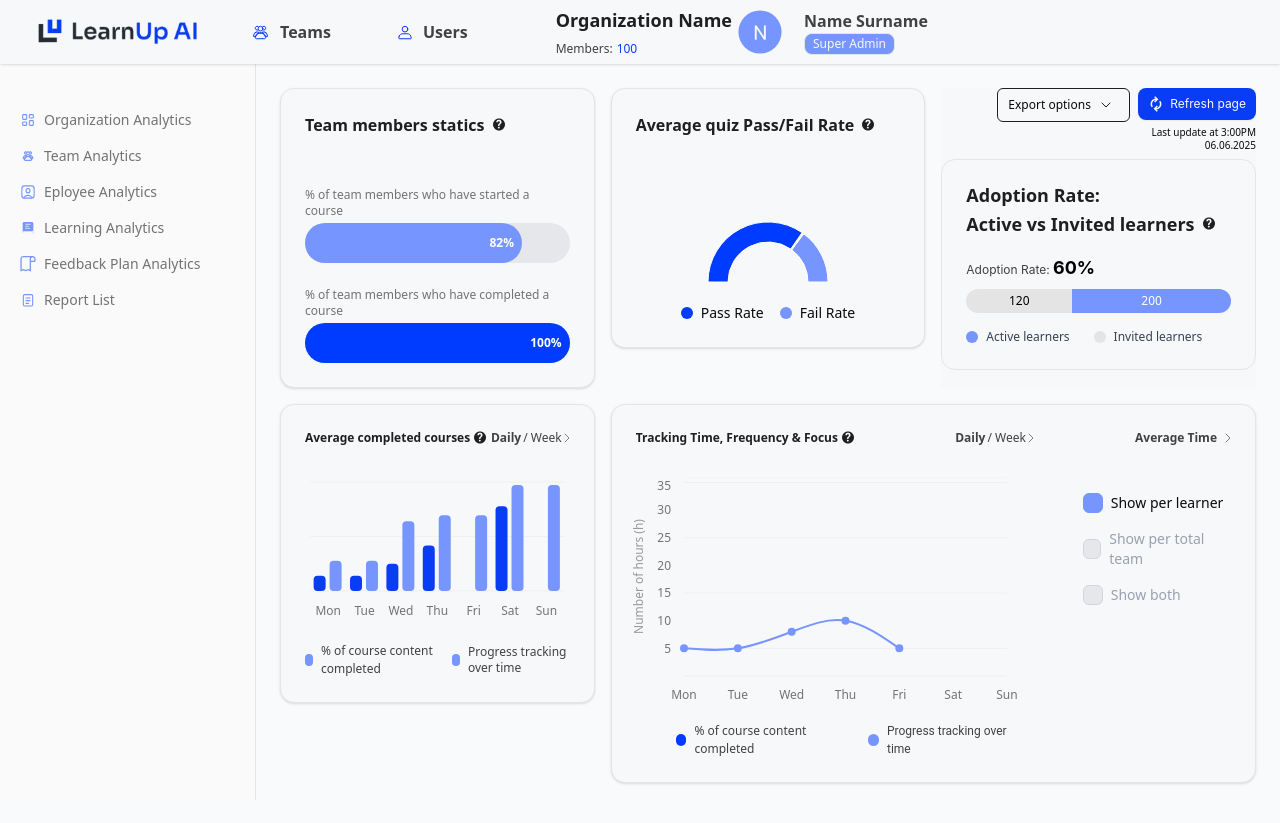
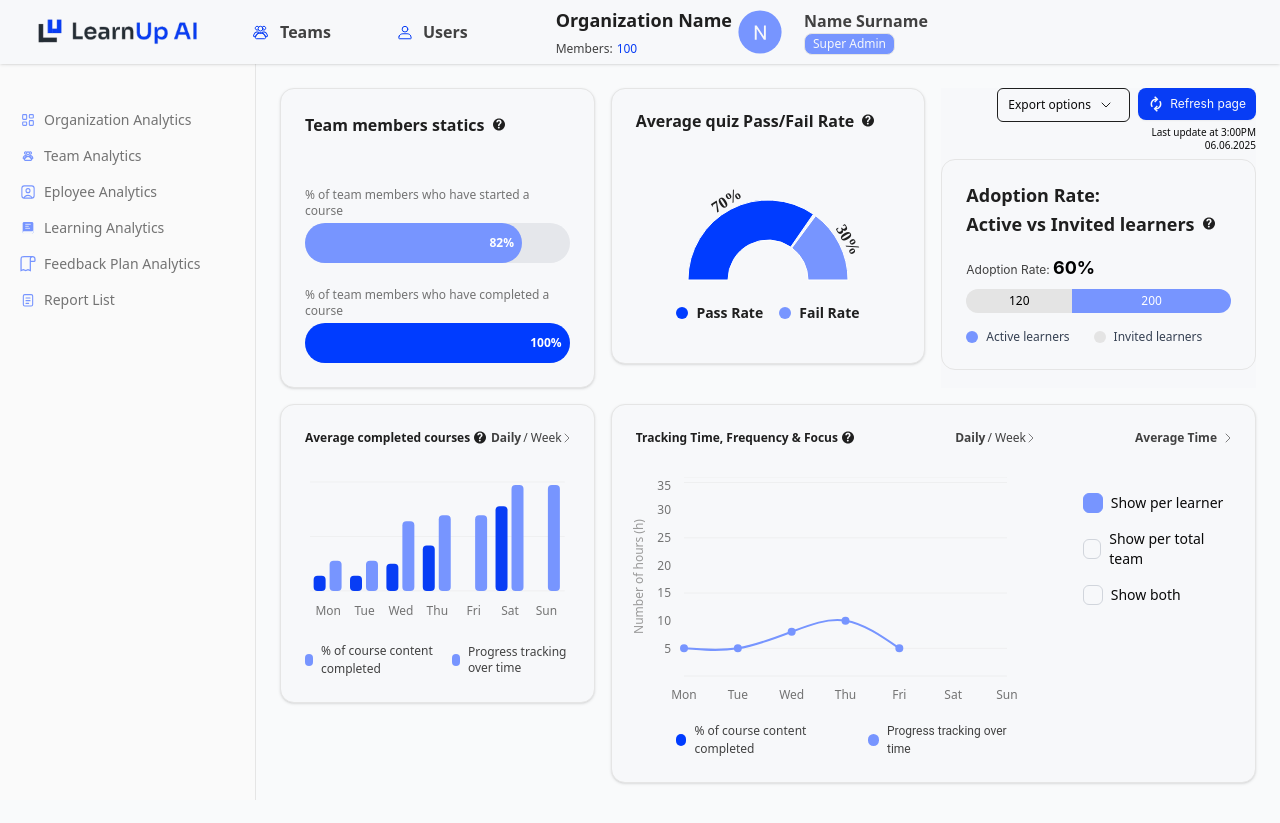
Before and after one commit to ehsanallahi/learnup-ai, a Next.js app: page / in a window 1280 px wide. Built offline with nearby package versions, Linux system fonts and the light colour scheme; a web font is replaced by a local one.

Commit message:
Fixed Pie Chart Percentage Labels

```diff
--- a/src/components/AdoptionRate.jsx
+++ b/src/components/AdoptionRate.jsx
@@ -30,27 +30,37 @@ export default function AdoptionRateCard() {
       </div>
     </DropdownMenuTrigger>
 
-    <DropdownMenuContent>
-      <DropdownMenuLabel className="text-xs font-inter">Select format:</DropdownMenuLabel>
+    <DropdownMenuContent className={'bg-[#F7F8FA] w-[180px] '}>
+      <DropdownMenuLabel className="text-xs font-inter">Select format :</DropdownMenuLabel>
       <DropdownMenuSeparator />
 
       {/* Instead of DropdownMenuItem, use div to prevent auto-close */}
-      <div className="pl-2.5 py-1">
-        <ToggleGroup variant="outline" type="multiple">
-          <ToggleGroupItem value="csv" aria-label="Toggle CSV">
-            <p className="text-sm font-normal font-inter">CSV</p>
-          </ToggleGroupItem>
+      <div className=" py-1 ">
+        <ToggleGroup variant="outline" type="multiple" className="flex ">
+  <ToggleGroupItem
+    value="csv"
+    aria-label="Toggle CSV"
+    className="w-[80px] data-[state=on]:bg-[#E4E4E4] data-[state=on]:text-[#414141]"
+  >
+    <p className="text-sm font-normal font-inter">CSV</p>
+  </ToggleGroupItem>
 
-          <ToggleGroupItem value="pdf" aria-label="Toggle PDF">
-            <p className="text-sm font-normal font-inter">PDF</p>
-          </ToggleGroupItem>
-        </ToggleGroup>
+  <ToggleGroupItem
+    value="pdf"
+    aria-label="Toggle PDF"
+    className="w-[80px] data-[state=on]:bg-[#E4E4E4] data-[state=on]:text-[#414141]"
+  >
+    <p className="text-sm font-normal font-inter">PDF</p>
+  </ToggleGroupItem>
+</ToggleGroup>
+
+
       </div>
 
       {/* Only Export button should close the menu */}
       <DropdownMenuItem className="justify-center">
         <Button
-          className="bg-[#083DF5]"
+          className="bg-[#083DF5] w-full h-10"
           onClick={() => {
             // Perform export here
             // Dropdown will auto-close
--- a/src/components/charts/AverageQuizRate.jsx
+++ b/src/components/charts/AverageQuizRate.jsx
@@ -6,7 +6,7 @@ import {
   CardTitle,
   CardContent,
 } from "@/components/ui/card"
-import { PieChart, Pie, Cell, Label } from "recharts"
+import { PieChart, Pie, Cell } from "recharts"
 import ToolTip from "../ToolTip"
 
 const data = [
@@ -16,50 +16,77 @@ const data = [
 
 const COLORS = ["#003CFF", "#7795FF"]
 
+//  Custom straight labels (not curved)
+const renderCustomLabel = ({ cx, cy, midAngle, outerRadius, index }) => {
+  const RADIAN = Math.PI / 180
+  const radius = outerRadius + 10
+  const x = cx + radius * Math.cos(-midAngle * RADIAN)
+  const y = cy + radius * Math.sin(-midAngle * RADIAN)
+
+  // Slight rotation logic (you can adjust angle factor)
+  const angle = -midAngle + (midAngle > 90 ? 85 : 86)
+
+  return (
+    <text
+      x={x}
+      y={y}
+      fill="#1F1F1F"
+      textAnchor="middle"
+      dominantBaseline="central"
+      fontSize={16}
+      fontWeight={600}
+      fontFamily="Sora"
+      transform={`rotate(${angle}, ${x}, ${y})`}
+    >
+      {`${data[index].value}%`}
+    </text>
+  )
+}
+
+
 export function AverageQuizRate() {
   return (
-    <Card className={'bg-[#f7f8fa]'}>
+    <Card className="bg-[#f7f8fa]">
       <CardHeader>
         <CardTitle>
           <div className="flex items-center">
-            <span className="text-base font-semibold text-[#1F1F1F] pr-2">Average quiz Pass/Fail Rate</span>
+            <span className="text-base font-sora font-semibold leading-none text-[#1F1F1F] pr-2">
+              Average quiz Pass/Fail Rate
+            </span>
             <ToolTip text="Average quiz Pass/Fail Rate Information" />
           </div>
         </CardTitle>
       </CardHeader>
 
-      <CardContent className="flex flex-col items-center justify-center">
-        <PieChart width={200} height={120}>
+      <CardContent className="flex flex-col items-center justify-center py-4">
+        <PieChart width={220} height={120}>
           <Pie
             data={data}
             cx="50%"
-            cy="100%"
+            cy={100}
             startAngle={180}
             endAngle={0}
             innerRadius={40}
-            outerRadius={60}
+            outerRadius={80}
             paddingAngle={2}
             dataKey="value"
+            labelLine={false}
+            label={renderCustomLabel} // ✅ new label function
           >
             {data.map((entry, index) => (
-              <Cell key={entry.name} fill={COLORS[index]} />
+              <Cell key={`cell-${index}`} fill={COLORS[index]} />
             ))}
-            <Label
-              value=""
-              position="center"
-              style={{ fill: "#000", fontSize: 14 }}
-            />
           </Pie>
         </PieChart>
 
-        <div className="flex gap-4 mt-4">
+        <div className="flex gap-4 mt-2">
           <div className="flex items-center gap-2">
             <span className="w-3 h-3 rounded-full bg-[#003CFF]"></span>
-            <span className="text-sm">Pass Rate</span>
+            <span className="text-sm font-sora font-semibold text-[#1F1F1F]">Pass Rate</span>
           </div>
           <div className="flex items-center gap-2">
             <span className="w-3 h-3 rounded-full bg-[#7795FF]"></span>
-            <span className="text-sm">Fail Rate</span>
+            <span className="text-sm font-sora font-semibold text-[#1F1F1F]">Fail Rate</span>
           </div>
         </div>
       </CardContent>
--- a/src/components/charts/FilterOptions.jsx
+++ b/src/components/charts/FilterOptions.jsx
@@ -41,12 +41,12 @@ export default function FilterOptions() {
       <CustomCheckbox
         id="team"
         label="Show per total team"
-        disabled={true}
+        disabled={false}
       />
       <CustomCheckbox
         id="both"
         label="Show both"
-        disabled={true}
+        disabled={false}
       />
     </div>
   );
```
